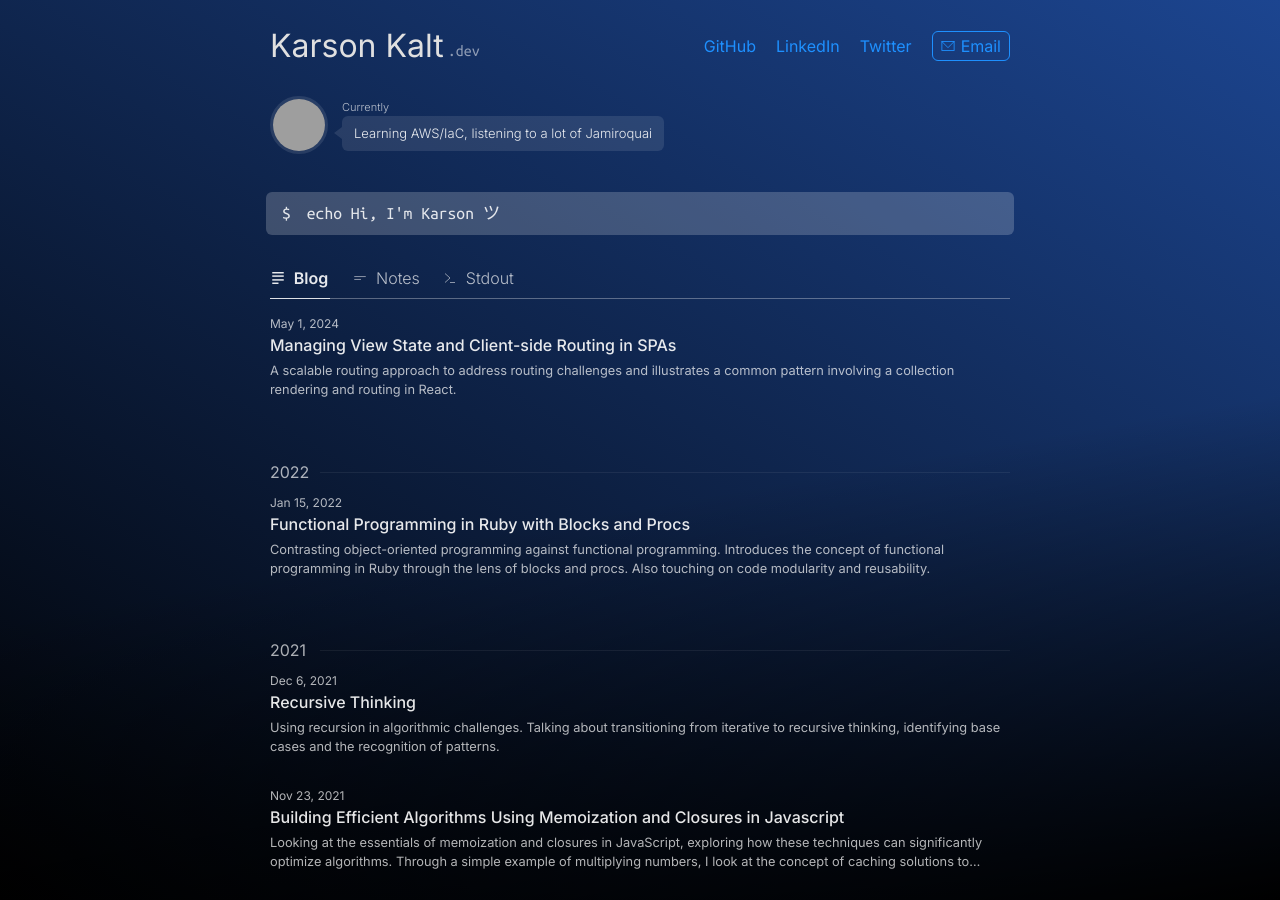
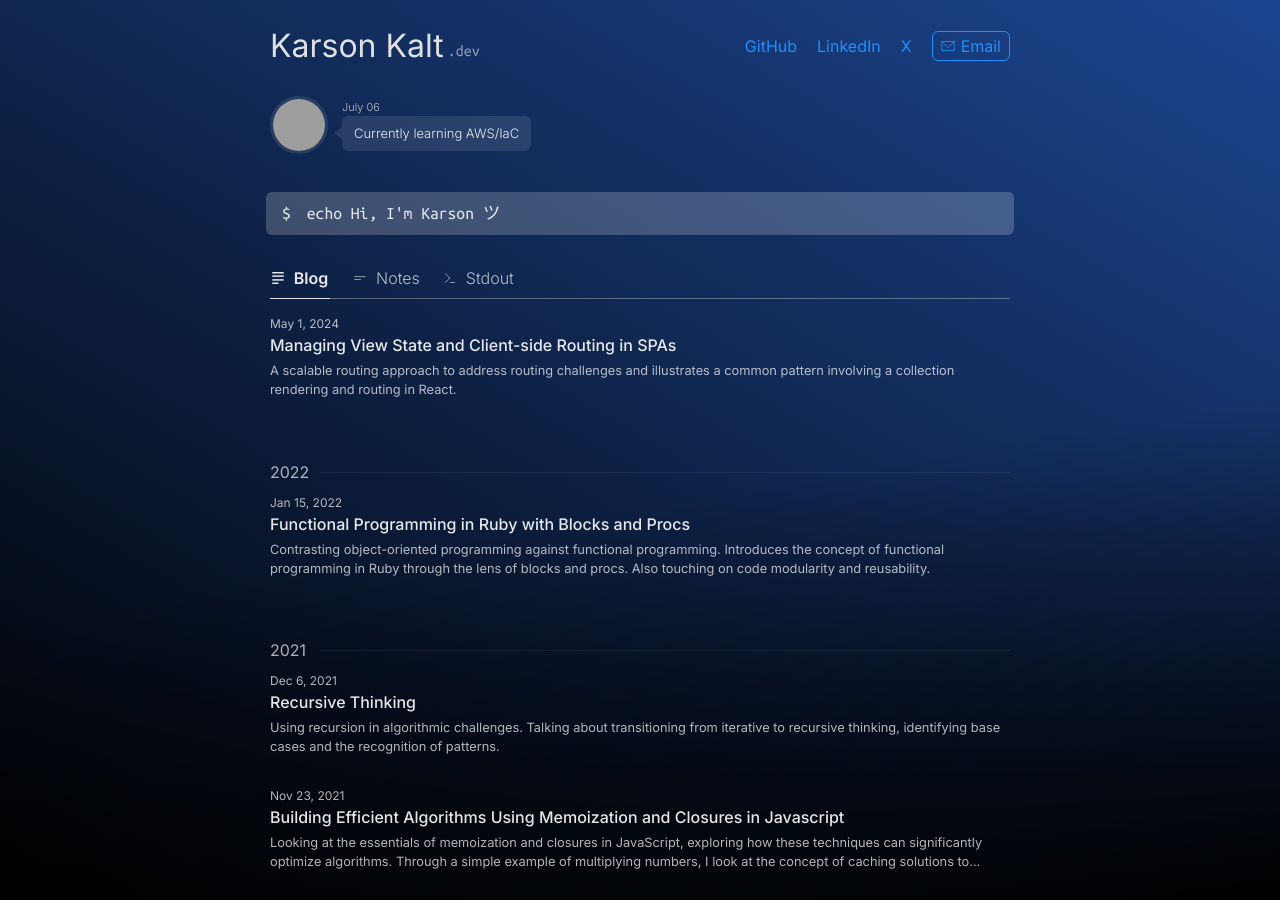
Before and after one commit to karsonkalt/karsonkalt.github.io, a Jekyll site: the page built from index.markdown, in a window 1280 px wide and 900 px high. Built offline with Jekyll 4.4.1, drawn with Linux system fonts in a browser that asks for light colours; grey boxes are pictures that could not be loaded.

Commit message:
update status

```diff
--- a/_config.yml
+++ b/_config.yml
@@ -2,7 +2,8 @@ title: Karson Kalt
 author:
   name: Karson Kalt
   email: kars.kalt@gmail.com
-status: Learning AWS/IaC, listening to a lot of Jamiroquai
+status: Currently learning AWS/IaC
+status_updated: 2024-07-06
 
 collections:
   notes:
--- a/_layouts/home.html
+++ b/_layouts/home.html
@@ -15,7 +15,7 @@ reverse %} {% assign tag_icons = site.data.tag_icons %}
     <a href="https://www.linkedin.com/in/kaltkarson/" target="_blank">
       LinkedIn
     </a>
-    <a href="https://twitter.com/karsonkalt" target="_blank"> Twitter </a>
+    <a href="https://twitter.com/karsonkalt" target="_blank">X</a>
     <a href="mailto:kars.kalt@gmail.com" class="email">
       <svg
         xmlns="http://www.w3.org/2000/svg"
@@ -43,7 +43,9 @@ reverse %} {% assign tag_icons = site.data.tag_icons %}
     alt="karsonkalt's avatar"
   />
   <div class="gravatar-status">
-    <div class="gravatar-status-meta">Currently</div>
+    <div class="gravatar-status-meta">
+      {{ site.status_updated | date: "%B %d" }}
+    </div>
     <div class="gravatar-status-status">{{ site.status }}</div>
   </div>
 </div>
```
